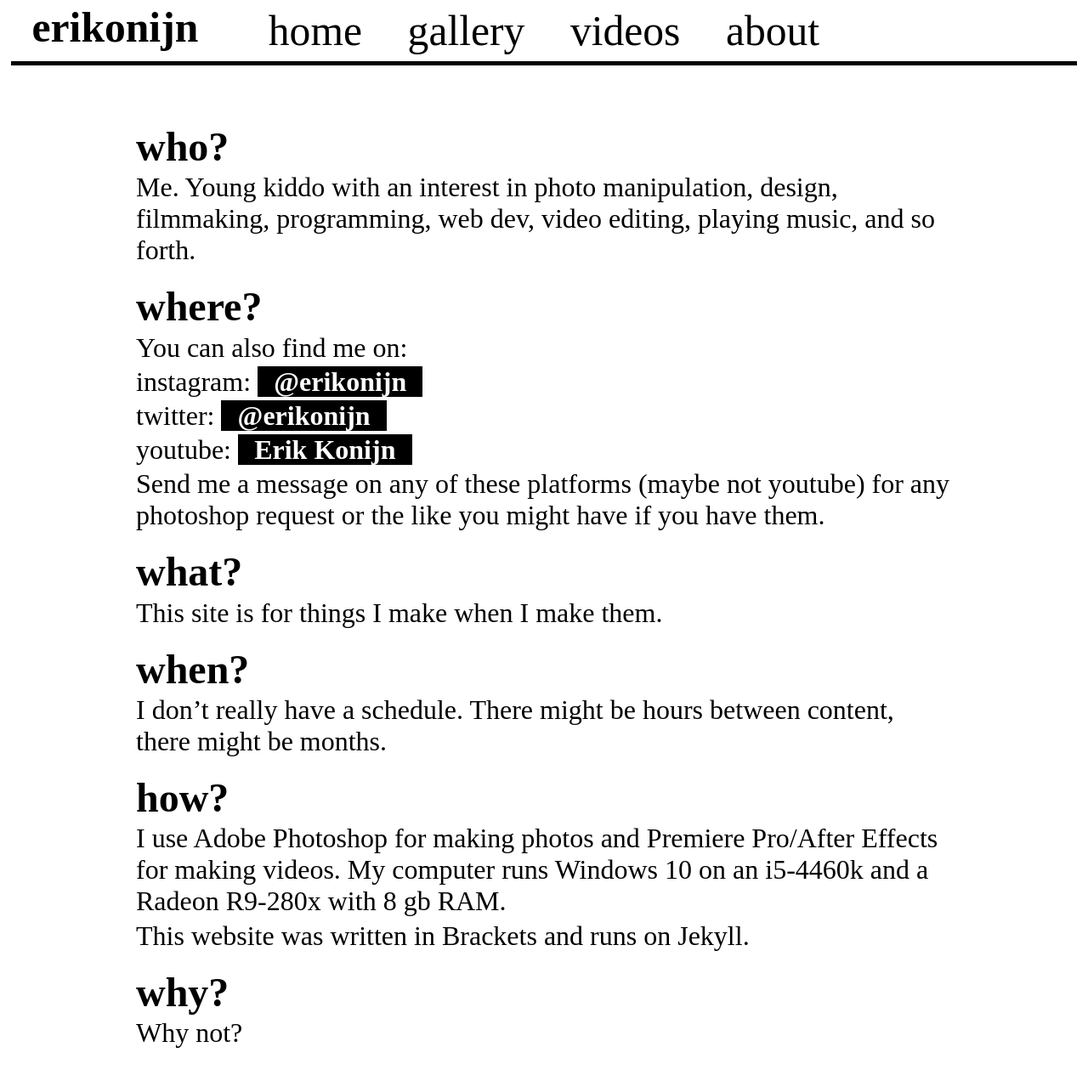
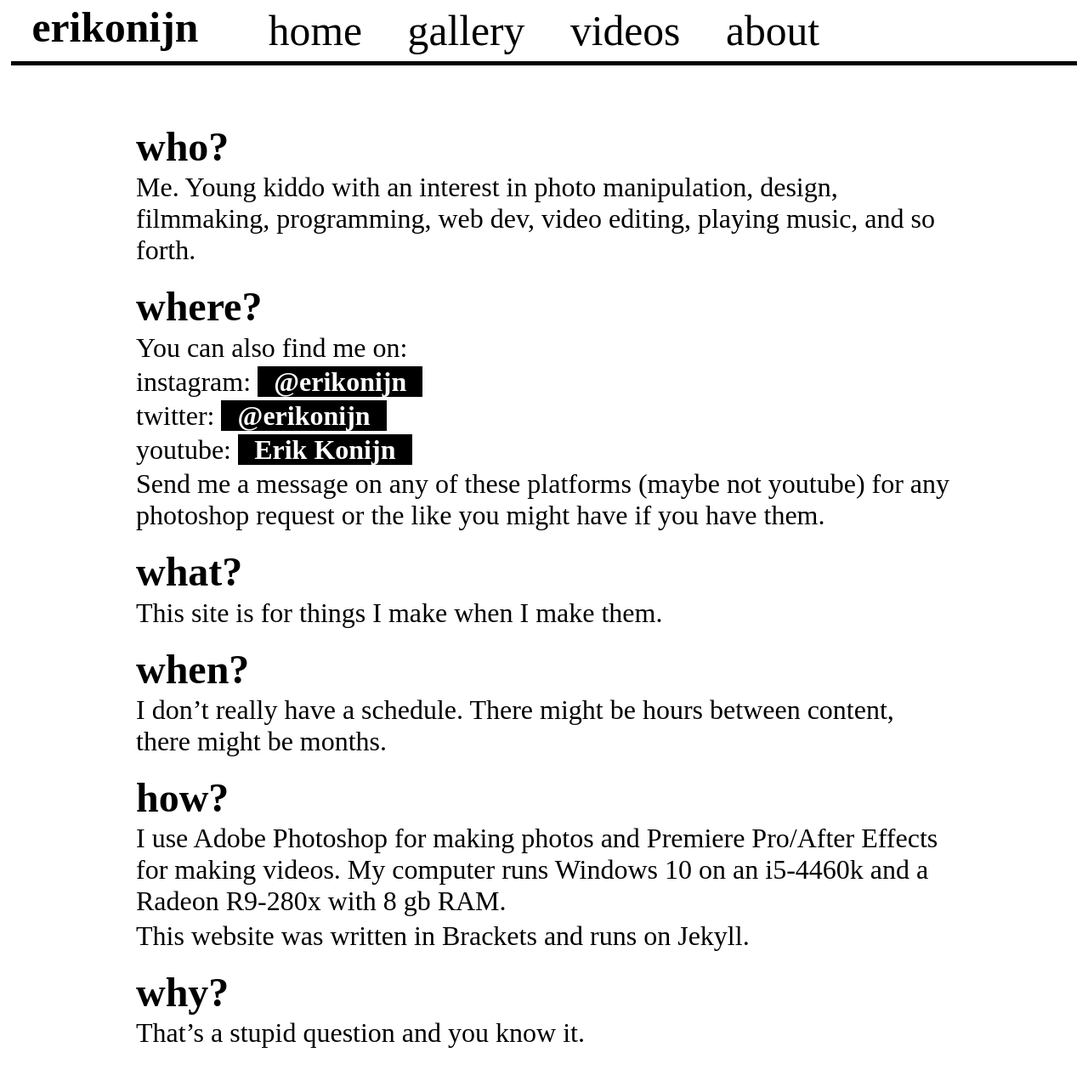
Before and after one commit to erikonijn/erikonijn.github.io, a Jekyll site: the page built from pages/about.md, in a window 1280 px wide and 1317 px high. Shown: the top 1272 px of the window at 85% size. Built offline with Jekyll 4.4.1, drawn with Linux system fonts in a browser that asks for light colours; some web fonts are replaced.

Commit message:
update about page

```diff
--- a/pages/about.md
+++ b/pages/about.md
@@ -37,4 +37,4 @@ This website was written in Brackets and runs on Jekyll.
 
 ## why?
 
-Why not?
+That's a stupid question and you know it.
```
